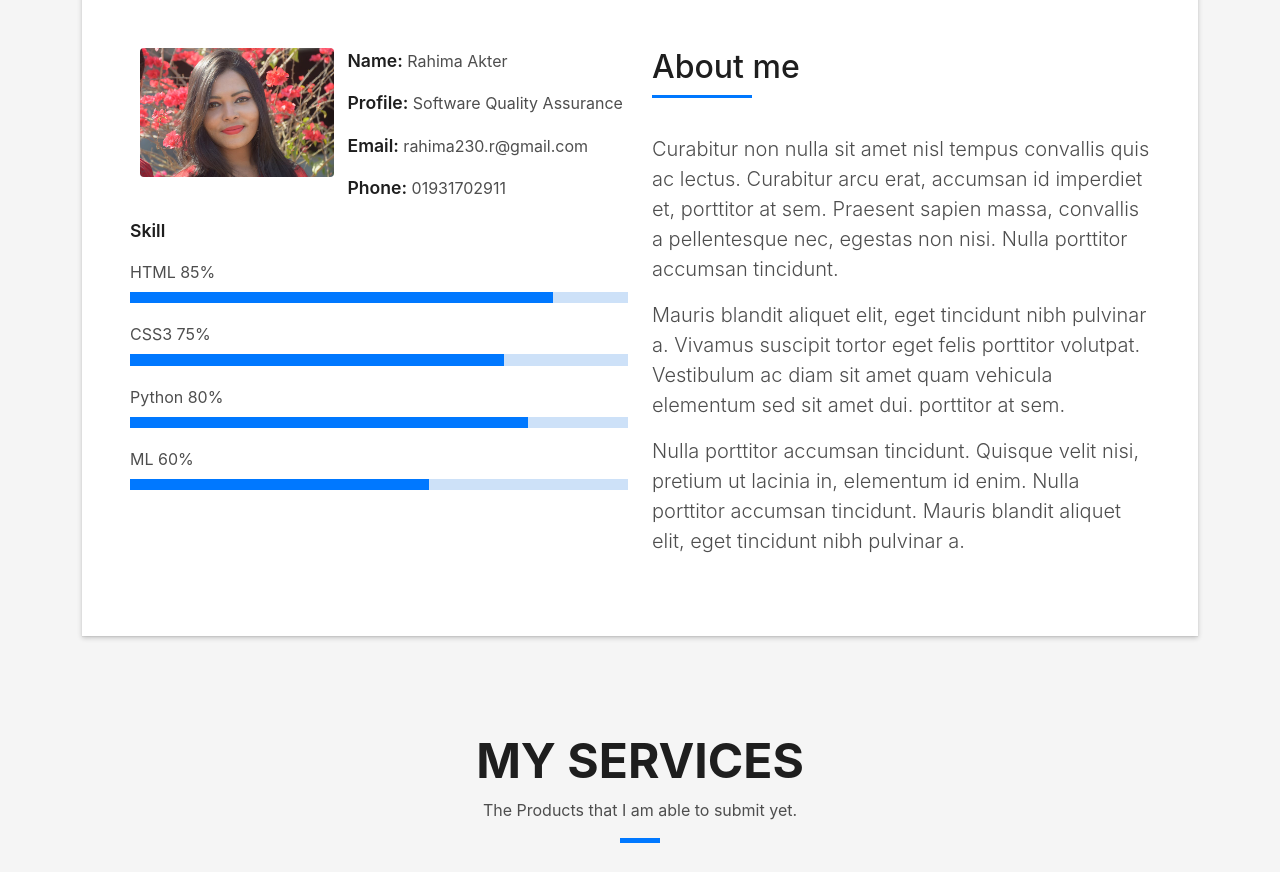
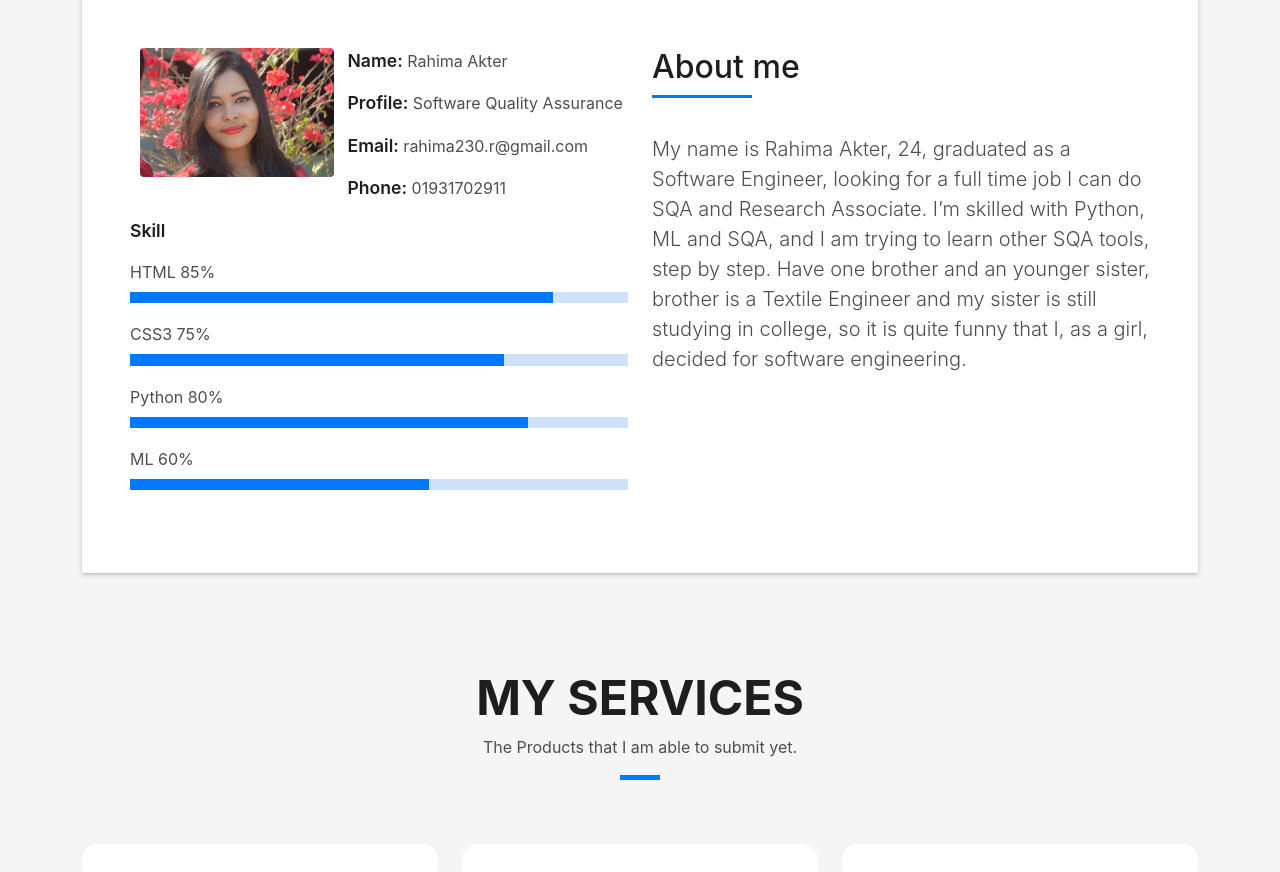
Before and after one commit to rahimaruna/portfolio_frontend, a React (Create React App) app: page / in a window 1280 px wide. Shown: the part 880-1752 px from the top of the page. Built offline with nearby package versions, Linux system fonts and the light colour scheme.

Commit message:
update about me msg

```diff
--- a/src/Components/AboutMe.js
+++ b/src/Components/AboutMe.js
@@ -30,19 +30,19 @@ export default class AboutMe extends Component {
                                                 <p className="title-s">Skill</p>
                                                 <span>HTML</span> <span className="pull-right">85%</span>
                                                 <div className="progress">
-                                                    <div className="progress-bar" role="progressbar" style={{width: "85%" }}aria-valuenow="85" aria-valuemin="0" aria-valuemax="100"></div>
+                                                    <div className="progress-bar" role="progressbar" style={{ width: "85%" }} aria-valuenow="85" aria-valuemin="0" aria-valuemax="100"></div>
                                                 </div>
                                                 <span>CSS3</span> <span className="pull-right">75%</span>
                                                 <div className="progress">
-                                                    <div className="progress-bar" role="progressbar" style={{width: "75%"}} aria-valuenow="75" aria-valuemin="0" aria-valuemax="100"></div>
+                                                    <div className="progress-bar" role="progressbar" style={{ width: "75%" }} aria-valuenow="75" aria-valuemin="0" aria-valuemax="100"></div>
                                                 </div>
                                                 <span>Python</span> <span className="pull-right">80%</span>
                                                 <div className="progress">
-                                                    <div className="progress-bar" role="progressbar" style={{width: "80%"}} aria-valuenow="80" aria-valuemin="0" aria-valuemax="100"></div>
+                                                    <div className="progress-bar" role="progressbar" style={{ width: "80%" }} aria-valuenow="80" aria-valuemin="0" aria-valuemax="100"></div>
                                                 </div>
                                                 <span>ML</span> <span className="pull-right">60%</span>
                                                 <div className="progress">
-                                                    <div className="progress-bar" role="progressbar" style={{width: "60%"}} aria-valuenow="60" aria-valuemin="0" aria-valuemax="100"></div>
+                                                    <div className="progress-bar" role="progressbar" style={{ width: "60%" }} aria-valuenow="60" aria-valuemin="0" aria-valuemax="100"></div>
                                                 </div>
                                             </div>
                                         </div>
@@ -54,21 +54,9 @@ export default class AboutMe extends Component {
                                                     </h5>
                                                 </div>
                                                 <p className="lead">
-                                                    Curabitur non nulla sit amet nisl tempus convallis quis ac lectus. Curabitur arcu erat, accumsan id
-                                                    imperdiet et, porttitor
-                                                    at sem. Praesent sapien massa, convallis a pellentesque nec, egestas non nisi. Nulla
-                                                    porttitor accumsan tincidunt.
+                                                    My name is Rahima Akter, 24, graduated as a Software Engineer, looking for a full time job I can do SQA and Research Associate. I’m skilled with Python, ML and SQA, and I am trying to learn other SQA tools, step by step. Have one brother and an younger sister, brother is a Textile Engineer and my sister is still studying in college, so it is quite funny that I, as a girl, decided for software engineering.
                                                 </p>
-                                                <p className="lead">
-                                                    Mauris blandit aliquet elit, eget tincidunt nibh pulvinar a. Vivamus suscipit tortor eget felis
-                                                    porttitor volutpat. Vestibulum
-                                                    ac diam sit amet quam vehicula elementum sed sit amet dui. porttitor at sem.
-                                                </p>
-                                                <p className="lead">
-                                                    Nulla porttitor accumsan tincidunt. Quisque velit nisi, pretium ut lacinia in, elementum id enim.
-                                                    Nulla porttitor accumsan
-                                                    tincidunt. Mauris blandit aliquet elit, eget tincidunt nibh pulvinar a.
-                                                </p>
+
                                             </div>
                                         </div>
                                     </div>
```
